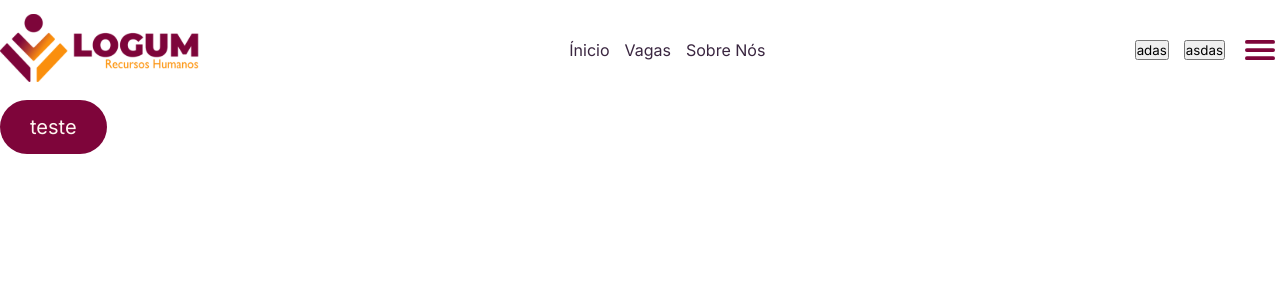
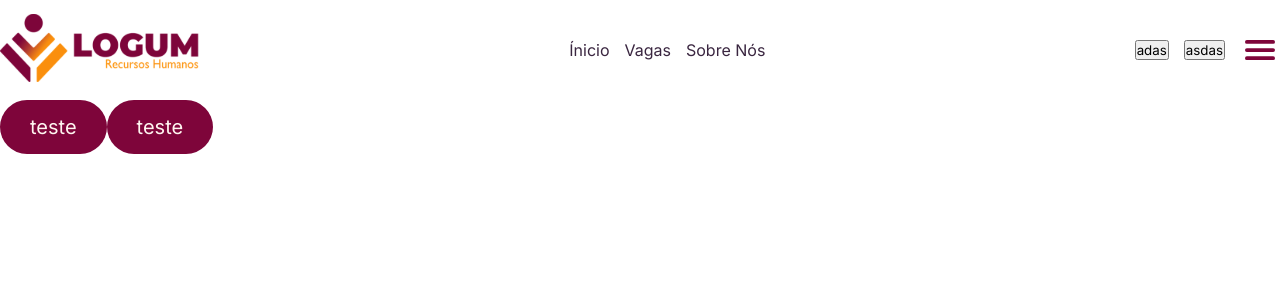
Before and after one commit to MPCGomes/logumrh, a Next.js app in the folder frontend-web/: page / in a window 1280 px wide. Shown: the top 300 px of the page. Built offline with nearby package versions, Linux system fonts and the light colour scheme.

Commit message:
feat: secondary button

```diff
--- a/frontend-web/app/page.tsx
+++ b/frontend-web/app/page.tsx
@@ -1,4 +1,5 @@
 import ButtonPrimary from "@/components/ButtonPrimary/ButtonPrimary";
+import ButtonSecondary from "@/components/ButtonSecondary/ButtonSecondary";
 import Navbar from "@/components/Navbar/Navbar";
 
 const Home = () => {
@@ -6,6 +7,7 @@ const Home = () => {
     <div>
       <Navbar />
       <ButtonPrimary text="teste"/>
+      <ButtonSecondary text="teste"/>
     </div>
   );
 };
--- /dev/null
+++ b/frontend-web/components/ButtonSecondary/ButtonSecondary.module.scss
@@ -0,0 +1,17 @@
+@import '../../styles/variables';
+
+.btnSecondary{
+  background-color: var(--primary-color);
+  border-radius: 50px;
+  border: none;
+  color: var(--background-color);
+  font-size: $fs-400;
+  font-weight: normal;
+  padding: 15px 30px;
+  cursor: pointer;
+
+  &:hover{
+    box-shadow: 0 4px 20px 8px #7e053a40;
+    transition: all .3s ease-in-out;
+  }
+}
--- /dev/null
+++ b/frontend-web/components/ButtonSecondary/ButtonSecondary.tsx
@@ -0,0 +1,16 @@
+import React from 'react'
+import styles from './ButtonSecondary.module.scss'
+
+interface ButtonSecondaryProps {
+  text: string;
+}
+
+const ButtonSecondary: React.FC<ButtonSecondaryProps> = ({ text }) => {
+  return (
+    <button className={styles.btnSecondary}>
+      {text}
+    </button>
+  )
+}
+
+export default ButtonSecondary
```
